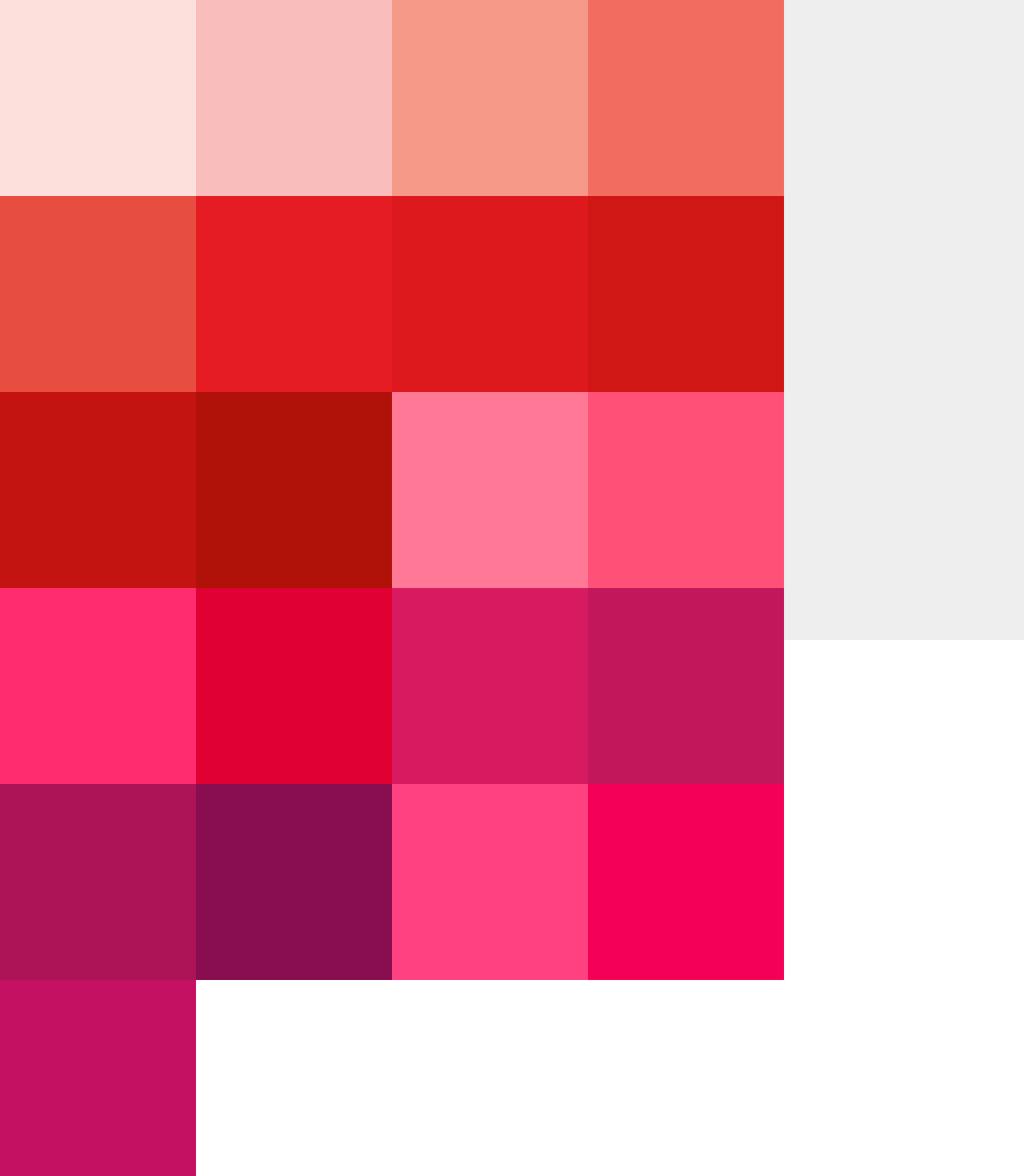
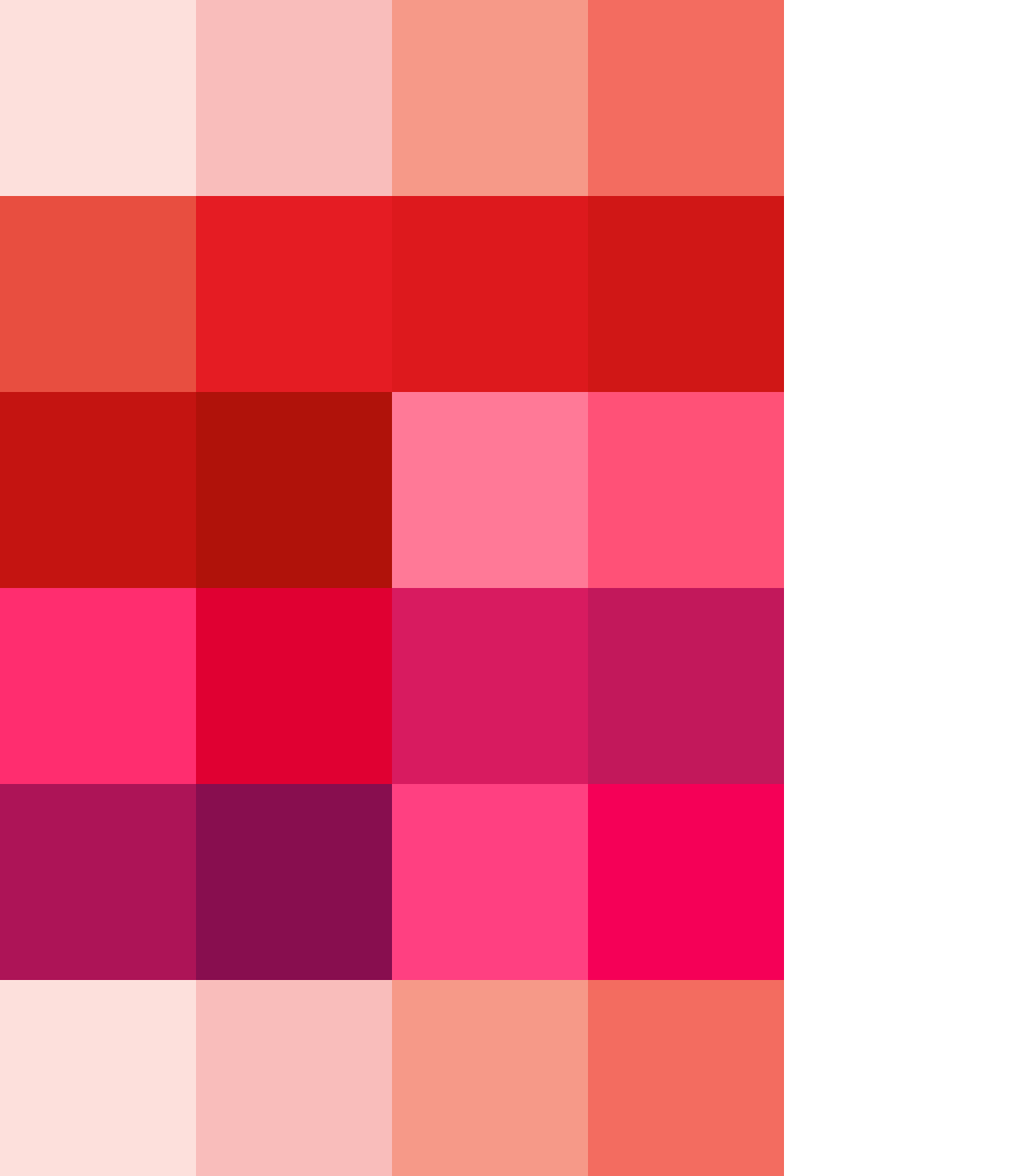
Before and after one commit to SimonDEvans/kolor, a React (Create React App) app: page / in a window 1280 px wide. Shown: the top 1470 px of the page at 80% size. Built offline with nearby package versions, Linux system fonts and the light colour scheme.

Commit message:
Add POC sidebar

```diff
--- a/src/components/ColourGrid/ColourGrid.js
+++ b/src/components/ColourGrid/ColourGrid.js
@@ -5,12 +5,36 @@ import Sidebar from '../../components/Sidebar/Sidebar'
 
 class ColourGrid extends Component {
 
-  clickHandler(value) {
-    document.querySelector('.sidebar').style.backgroundColor = this.colour
+  clickHandler() {
+
+    // Sidebar
+    const sidebarNode = document.querySelector('.sidebar')
+
+    // Sidebar item
+    const sidebarItemNode = document.createElement('div')
+
+    // Sidebar item total
+    const sidebarItemCheck = sidebarNode.children.length
+
+    // Set sidebar item props
+    sidebarItemNode.setAttribute('class', 'sidebar__item')
+    sidebarItemNode.style.backgroundColor = this.colour
+
+    // Add new item
+    if (sidebarItemCheck < 6) {
+      sidebarNode.appendChild(sidebarItemNode)
+    }
+
+    // Remove item
+    sidebarItemNode.onclick = function() {
+      this.remove()
+    }
   }
 
   render() {
-    let colours = ['#fde0dc', '#f9bdbb', '#f69988', '#f36c60', '#e84e40', '#e51c23', '#dd191d', '#d01716', '#c41411', '#b0120a', '#ff7997', '#ff5177', '#ff2d6f', '#e00032', '#d81b60', '#c2185b', '#ad1457', '#880e4f', '#ff4081', '#f50057', '#c51162']
+    // let colours = ['#fde0dc', '#f9bdbb', '#f69988', '#f36c60', '#e84e40', '#e51c23', '#dd191d', '#d01716', '#c41411', '#b0120a', '#ff7997', '#ff5177', '#ff2d6f', '#e00032', '#d81b60', '#c2185b', '#ad1457', '#880e4f', '#ff4081', '#f50057']
+    let colours = ['#fde0dc', '#f9bdbb', '#f69988', '#f36c60', '#e84e40', '#e51c23', '#dd191d', '#d01716', '#c41411', '#b0120a', '#ff7997', '#ff5177', '#ff2d6f', '#e00032', '#d81b60', '#c2185b', '#ad1457', '#880e4f', '#ff4081', '#f50057', '#fde0dc', '#f9bdbb', '#f69988', '#f36c60', '#e84e40', '#e51c23', '#dd191d', '#d01716', '#c41411', '#b0120a', '#ff7997', '#ff5177', '#ff2d6f', '#e00032', '#d81b60', '#c2185b', '#ad1457', '#880e4f', '#ff4081', '#f50057', '#fde0dc', '#f9bdbb', '#f69988', '#f36c60', '#e84e40', '#e51c23', '#dd191d', '#d01716', '#c41411', '#b0120a', '#ff7997', '#ff5177', '#ff2d6f', '#e00032', '#d81b60', '#c2185b', '#ad1457', '#880e4f', '#ff4081', '#f50057', '#fde0dc', '#f9bdbb', '#f69988', '#f36c60', '#e84e40', '#e51c23', '#dd191d', '#d01716', '#c41411', '#b0120a', '#ff7997', '#ff5177', '#ff2d6f', '#e00032', '#d81b60', '#c2185b', '#ad1457', '#880e4f', '#ff4081', '#f50057']
+
     return (
       <div className="wrapper">
         <div className="wrapper__left">
--- a/src/components/ColourGrid/ColourGrid.scss
+++ b/src/components/ColourGrid/ColourGrid.scss
@@ -1,6 +1,8 @@
 @import '../../css/Config.scss';
 
 .wrapper {
+    display: flex;
+
     &__left,
     &__right {
         display: inline-block;
--- a/src/components/ColourItem/ColourItem.scss
+++ b/src/components/ColourItem/ColourItem.scss
@@ -6,6 +6,7 @@
     padding-bottom: 100%;
     text-transform: uppercase;
     cursor: pointer;
+    overflow: hidden;
     background-color: #fff;
 
     &:before {
--- a/src/components/Sidebar/Sidebar.scss
+++ b/src/components/Sidebar/Sidebar.scss
@@ -1,9 +1,19 @@
 @import '../../css/Config.scss';
 
 .sidebar {
-    width: 100%;
+    position: fixed;
+    top: 0;
+    right: 0;
+    display: flex;
+    flex-direction: column;
+    width: 300px;
     height: 100vh;
-    background-color: #eee;
-    transition:
-        background-color 300ms ease;
+    padding: 40px;
+    background-color: #fff;
+    transition: all 300ms ease;
+
+    &__item {
+        flex: 1;
+        transition: all 300ms ease;
+    }
 }
```
